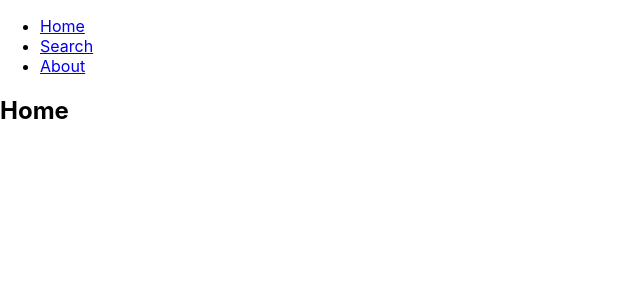
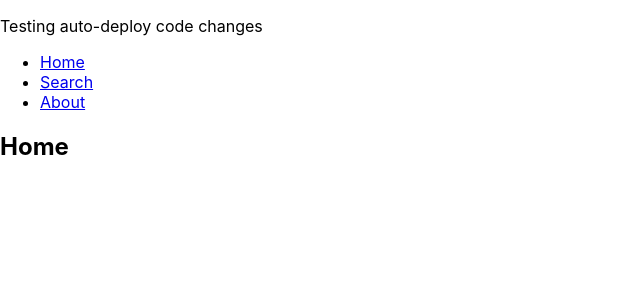
Before and after one commit to kelly-olsson/VanPetSearch, a React (Create React App) app: page / in a window 1280 px wide. Shown: the top 300 px of the page, without its empty margins (0-640 px from the left). Built offline with nearby package versions, Linux system fonts and the light colour scheme.

Commit message:
Testing AWS auto deploy code changes

```diff
--- a/src/App.js
+++ b/src/App.js
@@ -11,6 +11,7 @@ export default function App() {
     <Router>
       <div>
         <nav>
+          <p>Testing auto-deploy code changes</p>
           <ul>
             <li>
               <Link to="/">Home</Link>
```
